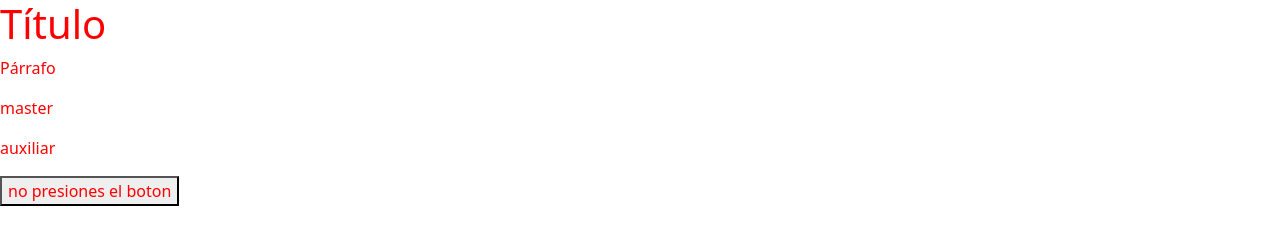
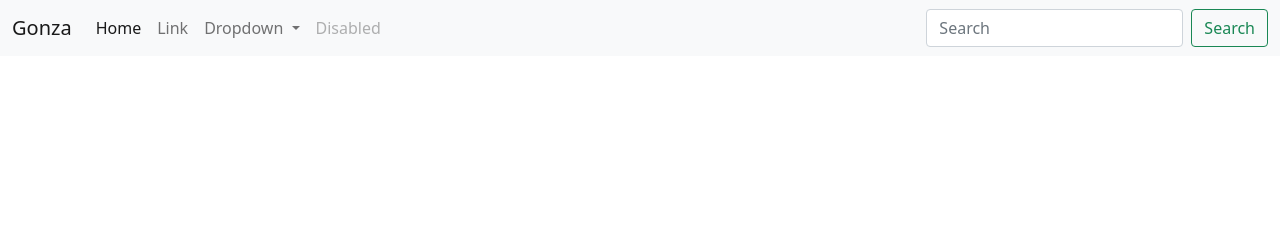
Before and after one commit to Gonza7/Prueba, a plain HTML site: page Index.html in a window 1280 px wide. Drawn offline with nearby package versions, Linux system fonts and the light colour scheme.

Commit message:
bootstrap

```diff
--- a/Index.html
+++ b/Index.html
@@ -9,12 +9,46 @@
     <link href="https://cdn.jsdelivr.net/npm/bootstrap@5.0.1/dist/css/bootstrap.min.css" rel="stylesheet" integrity="sha384-+0n0xVW2eSR5OomGNYDnhzAbDsOXxcvSN1TPprVMTNDbiYZCxYbOOl7+AMvyTG2x" crossorigin="anonymous">
 </head>
 <body>
+    <nav class="navbar navbar-expand-lg navbar-light bg-light">
+        <div class="container-fluid">
+          <a class="navbar-brand" href="#">Gonza</a>
+          <button class="navbar-toggler" type="button" data-bs-toggle="collapse" data-bs-target="#navbarSupportedContent" aria-controls="navbarSupportedContent" aria-expanded="false" aria-label="Toggle navigation">
+            <span class="navbar-toggler-icon"></span>
+          </button>
+          <div class="collapse navbar-collapse" id="navbarSupportedContent">
+            <ul class="navbar-nav me-auto mb-2 mb-lg-0">
+              <li class="nav-item">
+                <a class="nav-link active" aria-current="page" href="#">Home</a>
+              </li>
+              <li class="nav-item">
+                <a class="nav-link" href="#">Link</a>
+              </li>
+              <li class="nav-item dropdown">
+                <a class="nav-link dropdown-toggle" href="#" id="navbarDropdown" role="button" data-bs-toggle="dropdown" aria-expanded="false">
+                  Dropdown
+                </a>
+                <ul class="dropdown-menu" aria-labelledby="navbarDropdown">
+                  <li><a class="dropdown-item" href="#">Action</a></li>
+                  <li><a class="dropdown-item" href="#">Another action</a></li>
+                  <li><hr class="dropdown-divider"></li>
+                  <li><a class="dropdown-item" href="#">Something else here</a></li>
+                </ul>
+              </li>
+              <li class="nav-item">
+                <a class="nav-link disabled" href="#" tabindex="-1" aria-disabled="true">Disabled</a>
+              </li>
+            </ul>
+            <form class="d-flex">
+              <input class="form-control me-2" type="search" placeholder="Search" aria-label="Search">
+              <button class="btn btn-outline-success" type="submit">Search</button>
+            </form>
+          </div>
+        </div>
+      </nav>
+    <header>
+
+    </header>
     <script src="https://cdn.jsdelivr.net/npm/bootstrap@5.0.1/dist/js/bootstrap.bundle.min.js" integrity="sha384-gtEjrD/SeCtmISkJkNUaaKMoLD0//ElJ19smozuHV6z3Iehds+3Ulb9Bn9Plx0x4" crossorigin= "anonymous"></script>
     <script src="JavaScript.js"></script>
-    <h1>Título</h1>
-    <p>Párrafo</p>
-    <p>master</p>
-    <p>auxiliar</p>
-    <button onclick="hola()">no presiones el boton</button>
 </body>
 </html>
```
